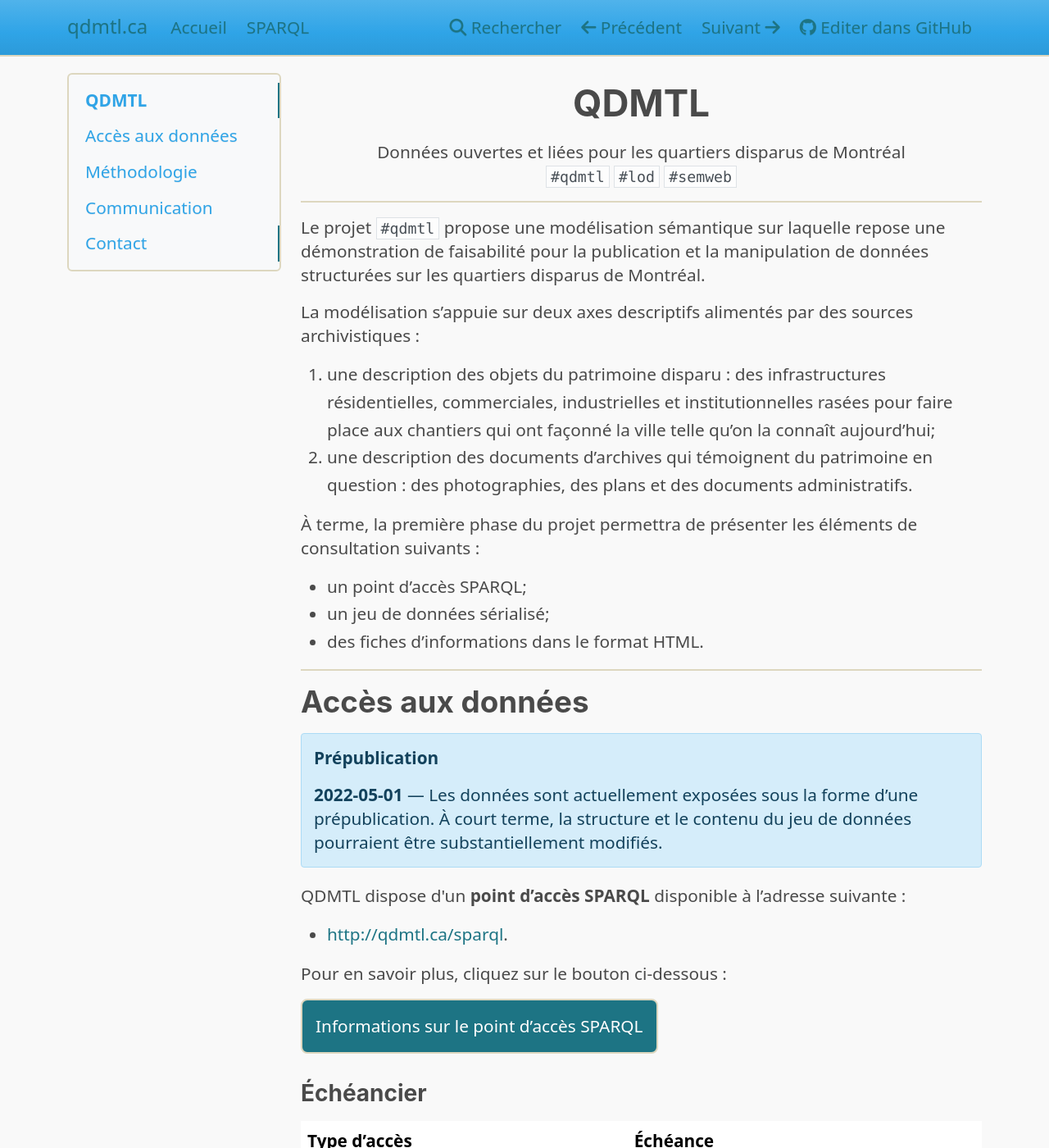
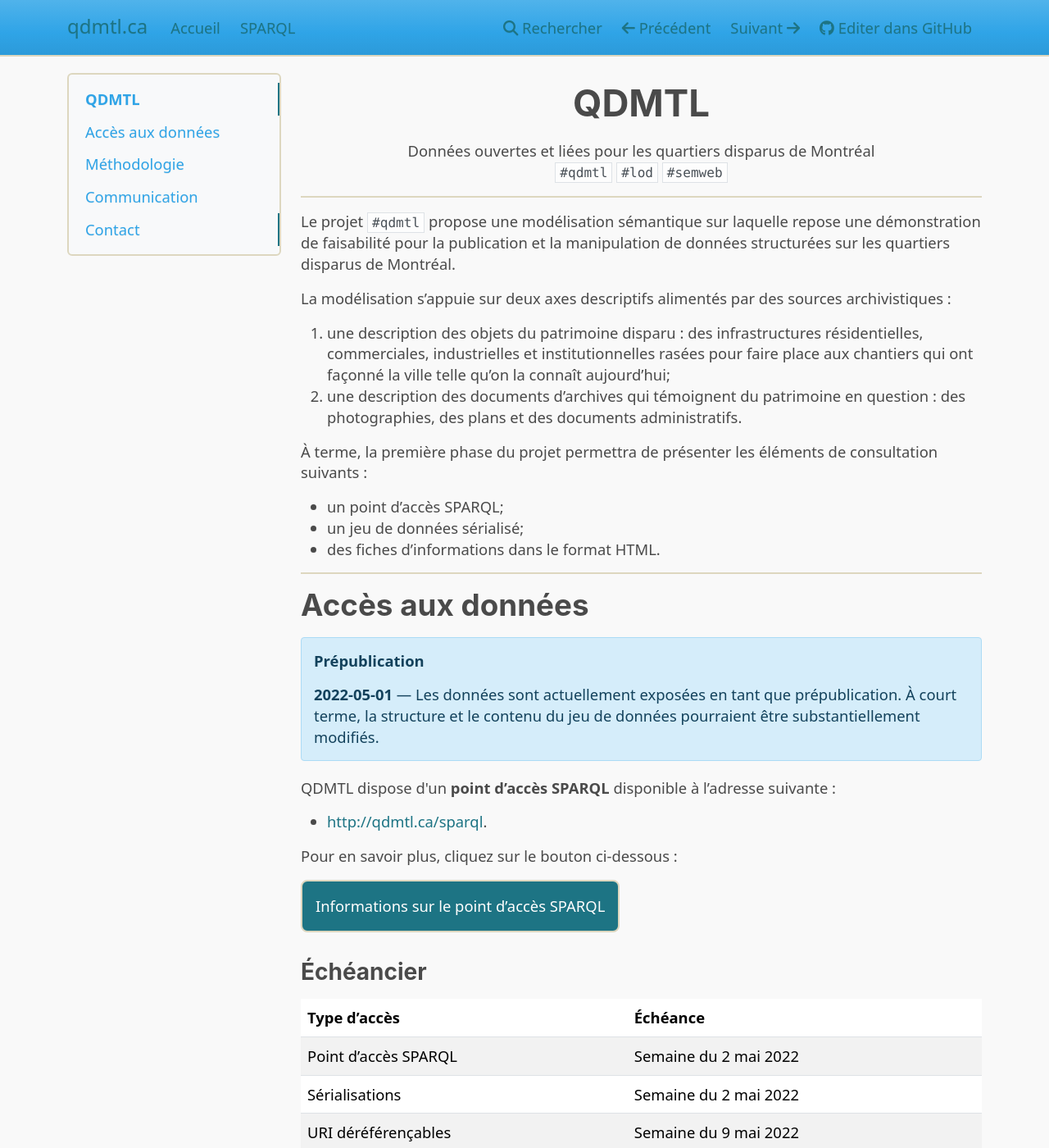
Before and after one commit to qdmtl/qdmtl-www, an MkDocs documentation site: the page built from docs/index.md, in a window 1280 px wide and 1400 px high. Shown: the whole window at 82% size. Built offline with MkDocs 1.6.1, drawn with Linux system fonts in a browser that asks for light colours; nearby versions of some CDN libraries.

Commit message:
Retouches mineures

```diff
--- a/docs/css/qdmtl-style.css
+++ b/docs/css/qdmtl-style.css
@@ -4,7 +4,7 @@ body {
   line-height: 1.618;
   background-color: #f9f9f9;
   color: #4a4a4a;
-  font-size: 1.3rem;
+  font-size: 1.15rem;
 }
 
 /** Élimine l'arrière-plan quadrillé */
@@ -155,7 +155,8 @@ h6:hover a.headerlink:active {
   background-color: initial;
 }
 
-p {
+p,
+.col-md-9 li {
   line-height: 1.4;
 }
 
--- a/docs/index.md
+++ b/docs/index.md
@@ -21,7 +24,7 @@ La modélisation s’appuie sur deux axes descriptifs alimentés par des sources
 ## Accès aux données
 
 !!! note "Prépublication"
-    **2022-05-01** — Les données sont actuellement exposées sous la forme d’une prépublication. À court terme, la structure et le contenu du jeu de données pourraient être substantiellement modifiés.
+    **2022-05-01** — Les données sont actuellement exposées en tant que prépublication. À court terme, la structure et le contenu du jeu de données pourraient être substantiellement modifiés.
 
 QDMTL dispose d'un **point d’accès SPARQL** disponible à l’adresse suivante :
 
--- a/mkdocs.yml
+++ b/mkdocs.yml
@@ -9,9 +9,8 @@ edit_uri: ./edit/main/docs/
 site_dir: ../site
 
 nav:
-  - Accueil: index.md
-  - SPARQL: "info-sparql.md"
-#  - Contribuer: "#"
+  - index.md
+  - info-sparql.md
 
 theme:
   name: mkdocs
@@ -25,6 +24,7 @@ plugins:
       lang: fr
 
 markdown_extensions:
+    - meta
     - toc:
         permalink: ''
     - admonition
```
Also changed, not shown: other parts of docs/index.md (+3 -0 lines), docs/info-sparql.md (+3 -0 lines).
